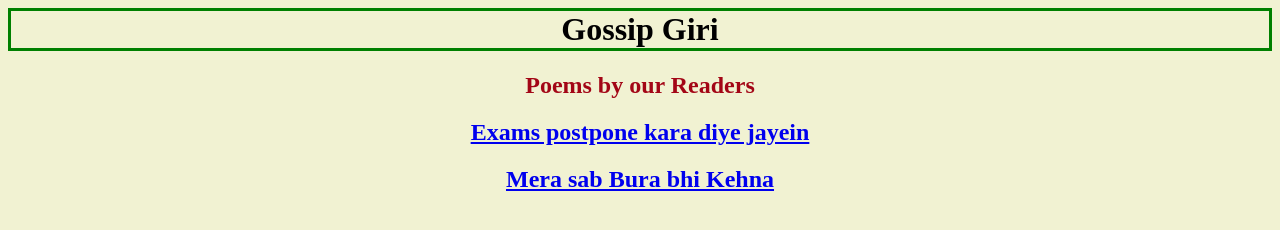
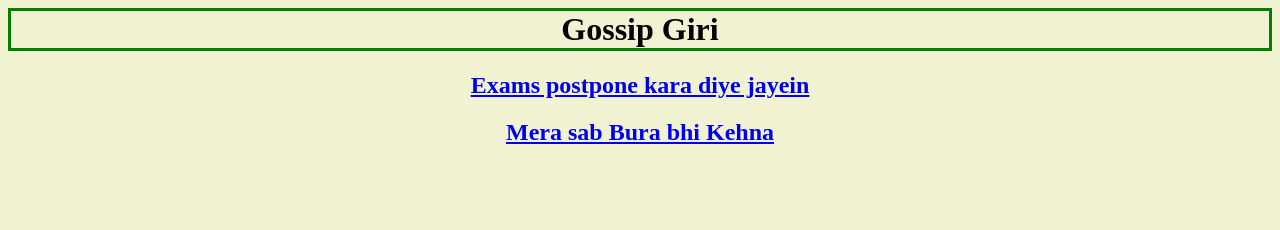
Before and after one commit to K4kandari/gossipgiri, a plain HTML site: page poems/poems.html in a window 1280 px wide. Drawn offline with Linux system fonts and the light colour scheme.

Commit message:
Update poems.html

```diff
--- a/poems/poems.html
+++ b/poems/poems.html
@@ -6,8 +6,6 @@
 </head>
 <body>
 <h1>Gossip Giri</h1>
-  <h2>Poems by our Readers</h2>
-
 
 <h2><a href="zrish2510.html">Exams postpone kara diye jayein</a></h2>
 <h2><a href="zakash2310.html">Mera sab Bura bhi Kehna</a></h2>
```
